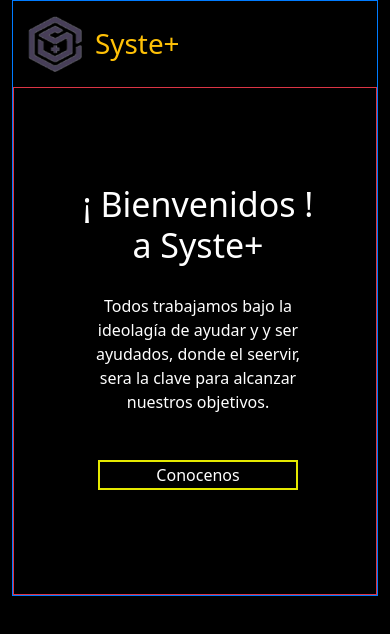
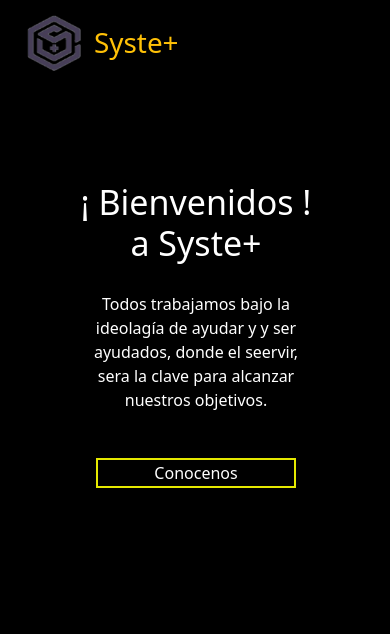
Before and after one commit to Crisssssssss19/proyectoSyste, an Angular app: page / in a window 390 px wide. Shown: the top 634 px of the page. Built offline with nearby package versions, Linux system fonts and the light colour scheme.

Commit message:
Elimina border

```diff
--- a/src/styles.css
+++ b/src/styles.css
@@ -48,13 +48,13 @@ animation: colorChange 2s infinite;
         background-repeat: no-repeat;
     }*/
     .main-div{
-      border: #007bff 1px solid;
+
     }
     .row{
       padding: 2em;
     }
     .conocenos-div{
-      border: #dc3545 1px solid;
+
       padding: 2em 0;
 
     }
```
